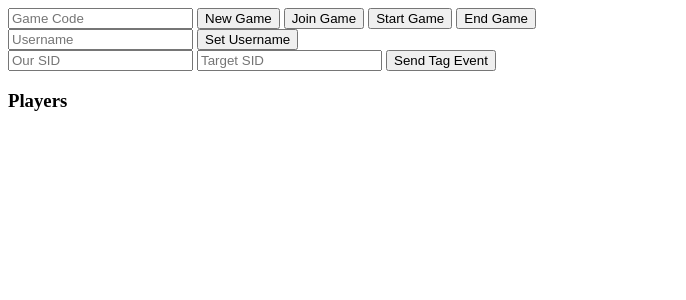
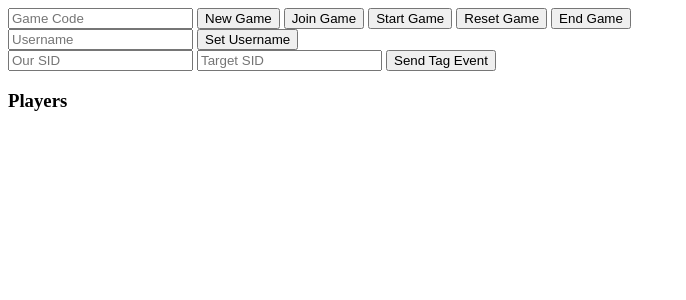
Before and after one commit to abhidya/QR-Tag, a Flask app: page /debugging in a window 1280 px wide. Shown: the top 300 px of the page, without its empty margins (0-686 px from the left). Run offline with Flask 2, Linux system fonts and the light colour scheme; some libraries are stand-ins or nearby versions.

Commit message:
Add game reset capability

```diff
--- a/player.py
+++ b/player.py
@@ -66,6 +66,12 @@ class Player:
             'index': self.index
         }
 
+    def reset_game_state(self):
+        self.status = 'alive'
+        self.players_tagged = []
+        self.players_tagged_by = []
+        self.save()
+
     def emit(self, event, data, **kwargs):
         self.socketio.emit(event, data, room=self.id, namespace='/game', **kwargs)
 
--- a/server.py
+++ b/server.py
@@ -146,6 +146,22 @@ def end_game(game_id):
     game.end_game()
 
 
+@socketio.on('reset', namespace='/game')
+def reset_game(game_id):
+    player = Player(socketio, mongo, request.sid)
+    if not Game.exists(mongo, game_id):
+        player.emit('error', 'Game does not exist')
+        return
+
+    game = Game(socketio, mongo, game_id)
+
+    if game.host != player.id:
+        player.emit('error', 'Player is not host')
+        return
+
+    game.reset_game()
+
+
 @socketio.on('tag', namespace='/game')
 def on_tag(tagged_index):
     tagged_index = int(tagged_index)
--- a/templates/debugging.html
+++ b/templates/debugging.html
@@ -12,6 +12,7 @@
             <button type="button" id="get-game">New Game</button>
             <button type="button" id="join-game">Join Game</button>
             <button type="button" id="start-game">Start Game</button>
+            <button type="button" id="reset-game">Reset Game</button>
             <button type="button" id="end-game">End Game</button>
         </div>
         <div class="">
@@ -127,6 +128,13 @@
                     }
                 });
 
+                socket.on('game_reset', function (msg) {
+                    addToLog('Game '+msg.id+' reset!');
+                    for (var i=0;i<msg.players.length;i++) {
+                        update_player(msg.players[i]);
+                    }
+                });
+
                 socket.on('game_end', function (id) {
                     addToLog('Game '+id+' ending!');
 
@@ -171,6 +179,12 @@
                     return false;
                 });
 
+                $('#reset-game').click(function () {
+                    socket.emit('reset', $('#game-code').val());
+
+                    return false;
+                });
+
                 $('#join-game').click(function () {
                     socket.emit('join', $('#game-code').val());
                 });
```
Also changed, not shown: game.py (+18 -0 lines).
